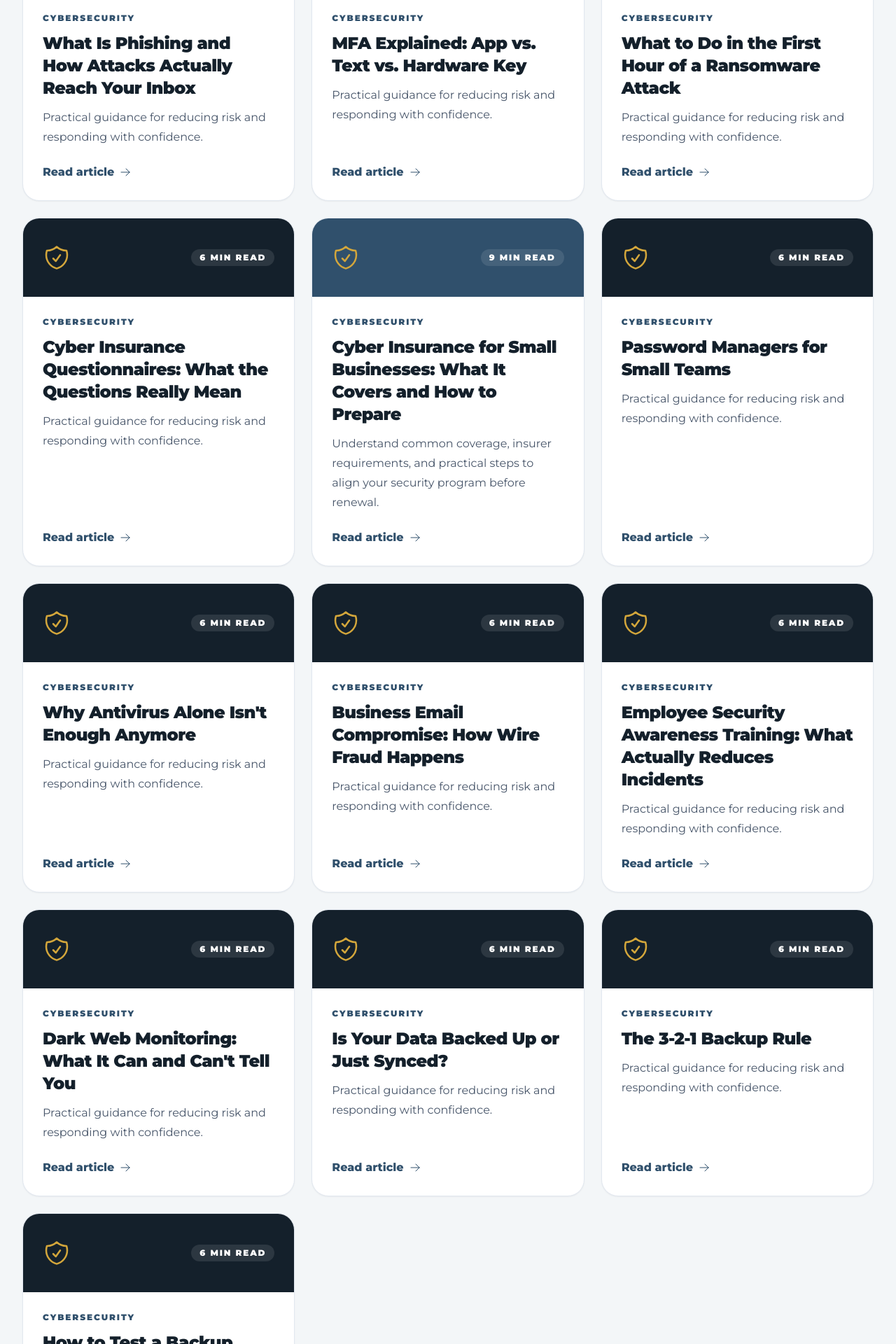
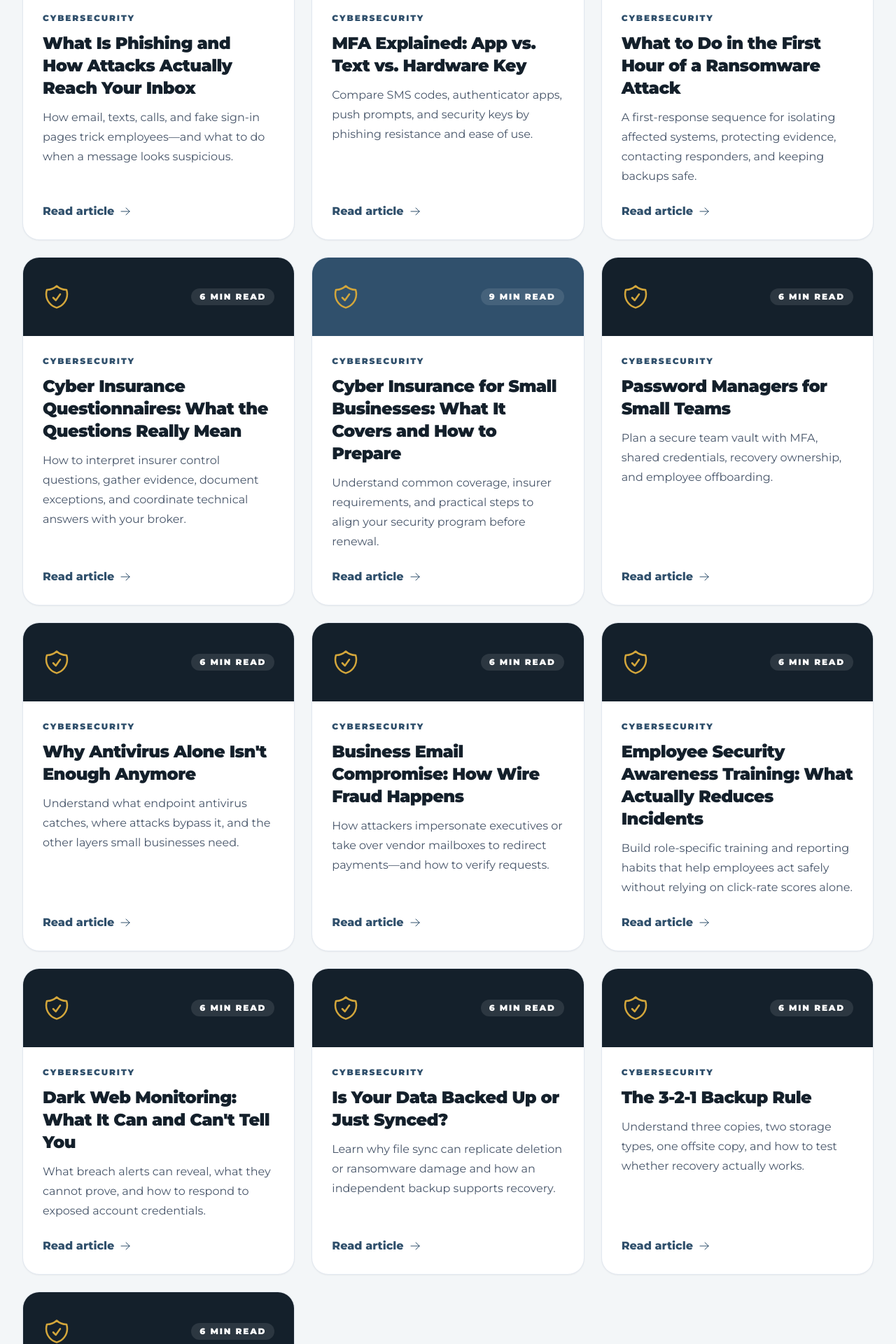
Before and after one commit to MissionTS/mts-site, a Next.js app: page /resources in a window 1280 px wide. Shown: the part 3240-5160 px from the top of the page at 70% size. Built offline with nearby package versions, Linux system fonts and the light colour scheme; no server answers.

Commit message:
Replace generic Resource index descriptions

```diff
--- a/components/ResourcesClient.tsx
+++ b/components/ResourcesClient.tsx
@@ -28,19 +28,19 @@ const guides = [
   { slug: "edr-and-mdr", icon: ShieldCheckIcon, tag: "Cybersecurity", title: "What Are EDR and MDR?", text: "A clear explanation of endpoint detection, response, monitoring, and where these layers fit in a security program.", time: "8 min read", tone: "bg-mission-ink" },
   { slug: "unique-passwords", icon: LockClosedIcon, tag: "Cybersecurity", title: "How You Can Protect Your Accounts with Unique Passwords", text: "Why password reuse is risky and how a password manager and multifactor authentication change the equation.", time: "5 min read", tone: "bg-mission-navy" },
   { slug: "passkeys", icon: CheckCircleIcon, tag: "Cybersecurity", title: "What Are Passkeys?", text: "A practical introduction to phishing-resistant sign-ins and what passkeys mean for your team.", time: "5 min read", tone: "bg-mission-gold" },
-  { slug: "what-is-phishing", icon: ShieldCheckIcon, tag: "Cybersecurity", title: "What Is Phishing and How Attacks Actually Reach Your Inbox", text: "Practical guidance for reducing risk and responding with confidence.", time: "6 min read", tone: "bg-mission-ink" },
-  { slug: "mfa-app-text-key", icon: ShieldCheckIcon, tag: "Cybersecurity", title: "MFA Explained: App vs. Text vs. Hardware Key", text: "Practical guidance for reducing risk and responding with confidence.", time: "6 min read", tone: "bg-mission-ink" },
-  { slug: "first-hour-ransomware", icon: ShieldCheckIcon, tag: "Cybersecurity", title: "What to Do in the First Hour of a Ransomware Attack", text: "Practical guidance for reducing risk and responding with confidence.", time: "6 min read", tone: "bg-mission-ink" },
-  { slug: "cyber-insurance-questionnaires", icon: ShieldCheckIcon, tag: "Cybersecurity", title: "Cyber Insurance Questionnaires: What the Questions Really Mean", text: "Practical guidance for reducing risk and responding with confidence.", time: "6 min read", tone: "bg-mission-ink" },
+  { slug: "what-is-phishing", icon: ShieldCheckIcon, tag: "Cybersecurity", title: "What Is Phishing and How Attacks Actually Reach Your Inbox", text: "How email, texts, calls, and fake sign-in pages trick employees—and what to do when a message looks suspicious.", time: "6 min read", tone: "bg-mission-ink" },
+  { slug: "mfa-app-text-key", icon: ShieldCheckIcon, tag: "Cybersecurity", title: "MFA Explained: App vs. Text vs. Hardware Key", text: "Compare SMS codes, authenticator apps, push prompts, and security keys by phishing resistance and ease of use.", time: "6 min read", tone: "bg-mission-ink" },
+  { slug: "first-hour-ransomware", icon: ShieldCheckIcon, tag: "Cybersecurity", title: "What to Do in the First Hour of a Ransomware Attack", text: "A first-response sequence for isolating affected systems, protecting evidence, contacting responders, and keeping backups safe.", time: "6 min read", tone: "bg-mission-ink" },
+  { slug: "cyber-insurance-questionnaires", icon: ShieldCheckIcon, tag: "Cybersecurity", title: "Cyber Insurance Questionnaires: What the Questions Really Mean", text: "How to interpret insurer control questions, gather evidence, document exceptions, and coordinate technical answers with your broker.", time: "6 min read", tone: "bg-mission-ink" },
   { slug: "cyber-insurance-small-business", icon: ShieldCheckIcon, tag: "Cybersecurity", title: "Cyber Insurance for Small Businesses: What It Covers and How to Prepare", text: "Understand common coverage, insurer requirements, and practical steps to align your security program before renewal.", time: "9 min read", tone: "bg-mission-navy" },
-  { slug: "password-managers-small-teams", icon: ShieldCheckIcon, tag: "Cybersecurity", title: "Password Managers for Small Teams", text: "Practical guidance for reducing risk and responding with confidence.", time: "6 min read", tone: "bg-mission-ink" },
-  { slug: "why-antivirus-isnt-enough", icon: ShieldCheckIcon, tag: "Cybersecurity", title: "Why Antivirus Alone Isn't Enough Anymore", text: "Practical guidance for reducing risk and responding with confidence.", time: "6 min read", tone: "bg-mission-ink" },
-  { slug: "business-email-compromise", icon: ShieldCheckIcon, tag: "Cybersecurity", title: "Business Email Compromise: How Wire Fraud Happens", text: "Practical guidance for reducing risk and responding with confidence.", time: "6 min read", tone: "bg-mission-ink" },
-  { slug: "security-awareness-training", icon: ShieldCheckIcon, tag: "Cybersecurity", title: "Employee Security Awareness Training: What Actually Reduces Incidents", text: "Practical guidance for reducing risk and responding with confidence.", time: "6 min read", tone: "bg-mission-ink" },
-  { slug: "dark-web-monitoring", icon: ShieldCheckIcon, tag: "Cybersecurity", title: "Dark Web Monitoring: What It Can and Can't Tell You", text: "Practical guidance for reducing risk and responding with confidence.", time: "6 min read", tone: "bg-mission-ink" },
-  { slug: "backed-up-or-synced", icon: ShieldCheckIcon, tag: "Cybersecurity", title: "Is Your Data Backed Up or Just Synced?", text: "Practical guidance for reducing risk and responding with confidence.", time: "6 min read", tone: "bg-mission-ink" },
-  { slug: "three-two-one-backup", icon: ShieldCheckIcon, tag: "Cybersecurity", title: "The 3-2-1 Backup Rule", text: "Practical guidance for reducing risk and responding with confidence.", time: "6 min read", tone: "bg-mission-ink" },
-  { slug: "test-backup-restore", icon: ShieldCheckIcon, tag: "Cybersecurity", title: "How to Test a Backup Restore", text: "Practical guidance for reducing risk and responding with confidence.", time: "6 min read", tone: "bg-mission-ink" },
+  { slug: "password-managers-small-teams", icon: ShieldCheckIcon, tag: "Cybersecurity", title: "Password Managers for Small Teams", text: "Plan a secure team vault with MFA, shared credentials, recovery ownership, and employee offboarding.", time: "6 min read", tone: "bg-mission-ink" },
+  { slug: "why-antivirus-isnt-enough", icon: ShieldCheckIcon, tag: "Cybersecurity", title: "Why Antivirus Alone Isn't Enough Anymore", text: "Understand what endpoint antivirus catches, where attacks bypass it, and the other layers small businesses need.", time: "6 min read", tone: "bg-mission-ink" },
+  { slug: "business-email-compromise", icon: ShieldCheckIcon, tag: "Cybersecurity", title: "Business Email Compromise: How Wire Fraud Happens", text: "How attackers impersonate executives or take over vendor mailboxes to redirect payments—and how to verify requests.", time: "6 min read", tone: "bg-mission-ink" },
+  { slug: "security-awareness-training", icon: ShieldCheckIcon, tag: "Cybersecurity", title: "Employee Security Awareness Training: What Actually Reduces Incidents", text: "Build role-specific training and reporting habits that help employees act safely without relying on click-rate scores alone.", time: "6 min read", tone: "bg-mission-ink" },
+  { slug: "dark-web-monitoring", icon: ShieldCheckIcon, tag: "Cybersecurity", title: "Dark Web Monitoring: What It Can and Can't Tell You", text: "What breach alerts can reveal, what they cannot prove, and how to respond to exposed account credentials.", time: "6 min read", tone: "bg-mission-ink" },
+  { slug: "backed-up-or-synced", icon: ShieldCheckIcon, tag: "Cybersecurity", title: "Is Your Data Backed Up or Just Synced?", text: "Learn why file sync can replicate deletion or ransomware damage and how an independent backup supports recovery.", time: "6 min read", tone: "bg-mission-ink" },
+  { slug: "three-two-one-backup", icon: ShieldCheckIcon, tag: "Cybersecurity", title: "The 3-2-1 Backup Rule", text: "Understand three copies, two storage types, one offsite copy, and how to test whether recovery actually works.", time: "6 min read", tone: "bg-mission-ink" },
+  { slug: "test-backup-restore", icon: ShieldCheckIcon, tag: "Cybersecurity", title: "How to Test a Backup Restore", text: "A safe restore-testing process that checks recovery points, data integrity, recovery time, and response ownership.", time: "6 min read", tone: "bg-mission-ink" },
 ];
 
 const lookingForItGuides = [
```
